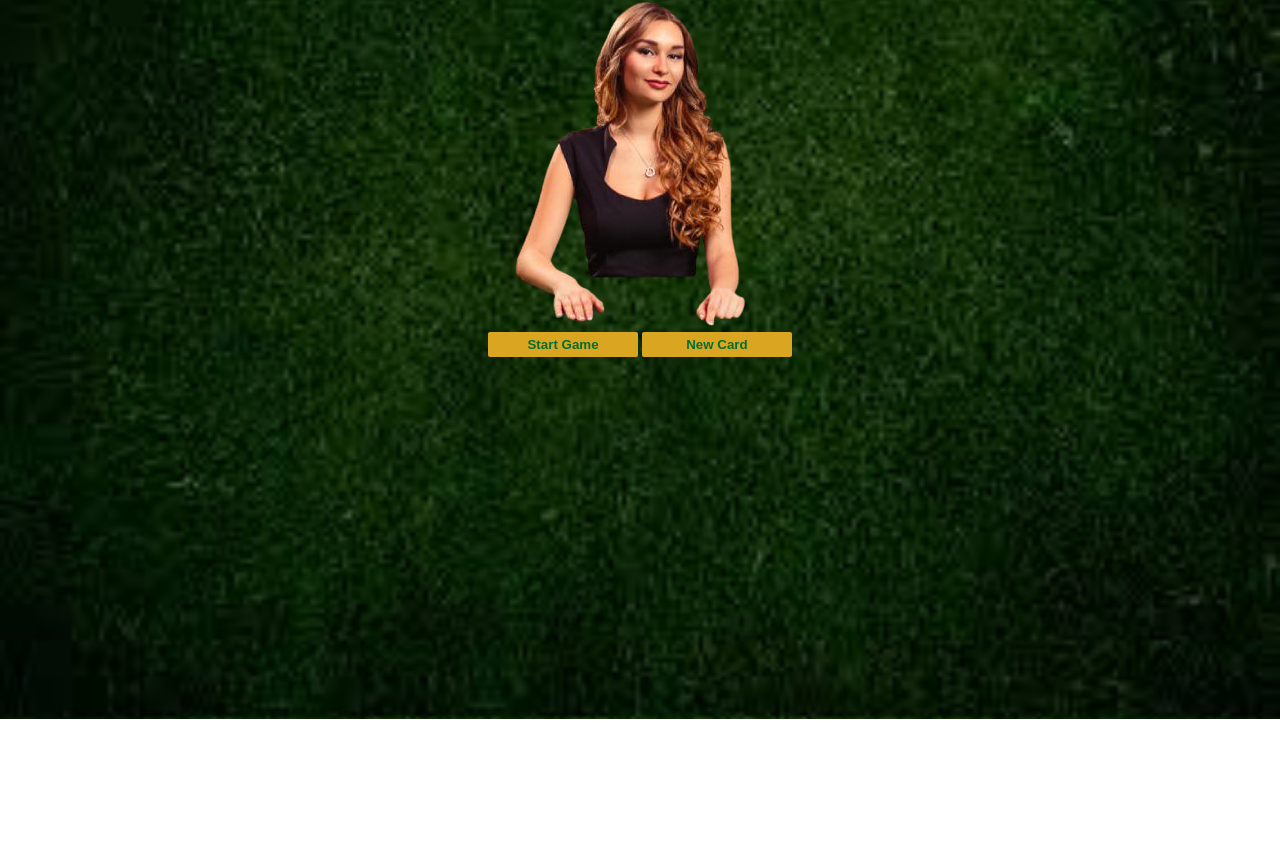
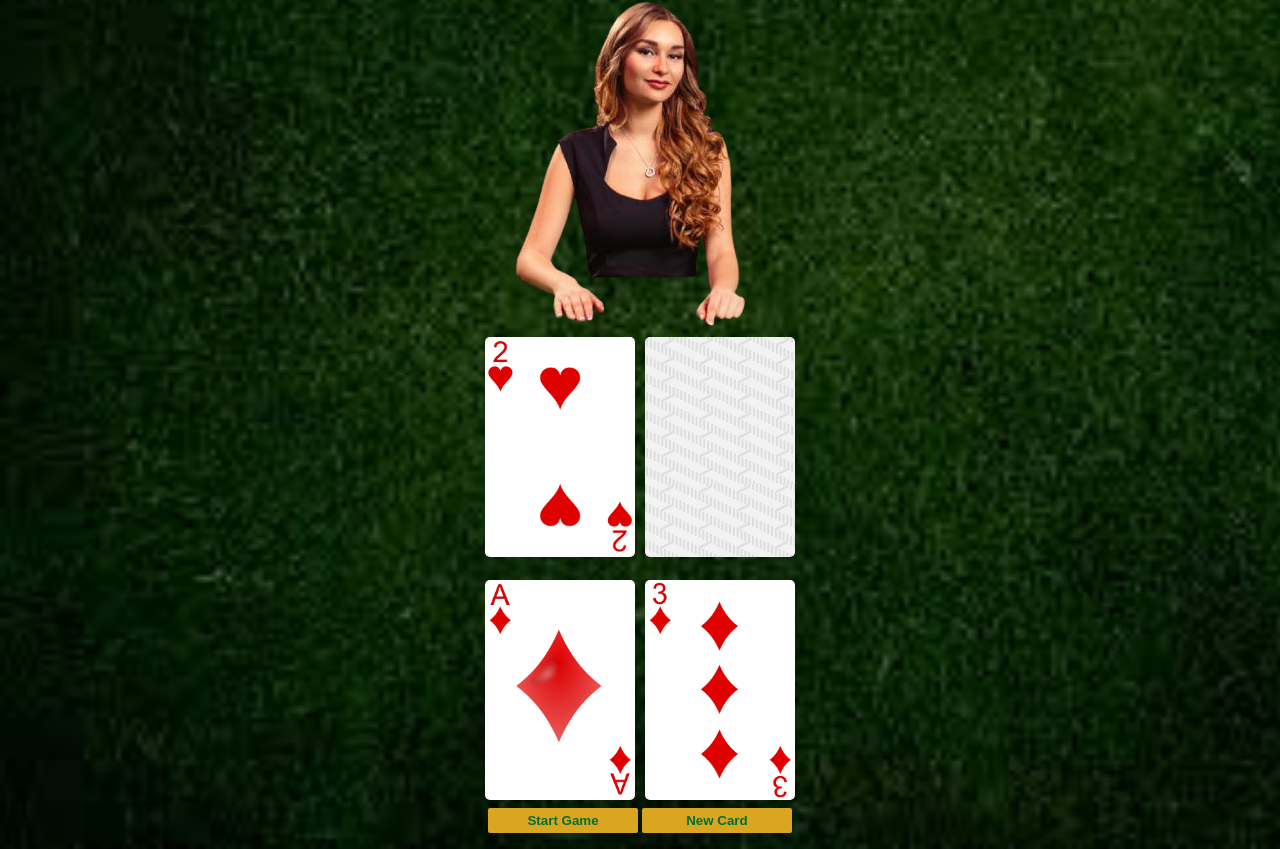
Before and after one commit to giorgikurdadze/blackJack, a plain HTML site: page BlackJack/index.html in a window 1280 px wide. Both pictures are taken after a click on the button "Start Game". Shown: the part 81-930 px from the top of the page. Before the commit the page ends 800 px from the top, so only its background shows below. Drawn offline with Linux system fonts and the light colour scheme.

Commit message:
ar aitvirteba

```diff
--- a/BlackJack/index.html
+++ b/BlackJack/index.html
@@ -16,7 +16,7 @@
             alt="">
     </div>
     <div class="result">
-        <div id="dealer-card-el"></div>
+        <div style="margin-bottom: 10px;" id="dealer-card-el"></div>
         <div id="user-card-el"></div>
     </div>
     <button id="startGame">Start Game</button>
--- a/BlackJack/index.js
+++ b/BlackJack/index.js
@@ -1,13 +1,17 @@
 // points
+let cards = [2, 3, 4, 5, 6, 7, 8, 9, 10, 'J', 'Q', 'K', 'A']
+let colors = ["clubs", "diamonds", "hearts", "spades"]
+
+let numbericValues = new Map([
+    ['J', 10], ['Q', 10], ['K', 10], ['A', 11]
+])
+
 let userCards = []
 let dealerCards = []
 
-// `<img style="background-color: white; width: 150px; border-radius:5px; margin: 5px;" src="./Photos/Cards/${randomNumber}_of_${colors[Math.floor(Math.random() * colors.length)]}.png" />`
-
 // main engine
-let colors = ["clubs", "diamonds", "hearts", "spades"]
 let getRandomCard = (isDealer=false) => {
-    let number = Math.floor(Math.random() * 13 + 2)
+    let number = cards[Math.floor(Math.random() * cards.length)]
     let color = colors[Math.floor(Math.random() * colors.length)]
     if (number >= 10 && number != 14) {
         number = 10
@@ -15,7 +19,7 @@ let getRandomCard = (isDealer=false) => {
         number = 11
     }
 
-    isDealer ? dealerCards.push({number, color}) : userCards.push({number, color})
+    isDealer ? dealerCards.push({number, color, flip: true}) : userCards.push({number, color, flip: true})
 }
 
 // main functions
@@ -29,6 +33,7 @@ let startGame = () => {
     // for dealer
     getRandomCard(true)
     getRandomCard(true)
+    dealerCards[0].flip = false
 
     renderCards()
 }
@@ -36,20 +41,24 @@ let startGame = () => {
 let cardEl = document.querySelector("#user-card-el")
 let dealerEl = document.querySelector("#dealer-card-el")
 let renderCards = () => {
+    cardEl.innerHTML = ''
+    dealerEl.innerHTML = ''
     userCards.map(e => {
-        cardEl.innerHTML += `<img style="background-color: white; width: 150px; border-radius:5px; margin: 5px;" src="./Photos/Cards/${e.number}_of_${e.color}.png`
-        console.log(e)
+        cardEl.innerHTML += `<img style="background-color: white; width: 150px; height: 220px; border-radius:5px; margin: 5px;" src="./Photos/Cards/${e.number}_of_${e.color}.png" />`
     })
     dealerCards.map(e => {
-        dealerEl.innerHTML += `<img style="background-color: white; width: 150px; border-radius:5px; margin: 5px;" src="./Photos/Cards/${e.number}_of_${e.color}.png`
-        console.log(e)
+        if (e.flip) {
+            dealerEl.innerHTML += `<img style="width: 150px; height: 220px; border-radius:5px; margin: 5px;" src="./Photos/Cards/back.png" />`
+        } else {
+            dealerEl.innerHTML += `<img style="background-color: white; width: 150px; height: 220px; border-radius:5px; margin: 5px;" src="./Photos/Cards/${e.number}_of_${e.color}.png" />`
+        }
     })
 }
 
 let addCard = () => {
 
-    console.log(userCards)
-    console.log(dealerCards)
+    getRandomCard()
+    renderCards()
 }
 
 // buttons
```
Also changed, not shown: BlackJack/Photos/Cards/A_of_clubs.png (renamed from BlackJack/Photos/Cards/14_of_clubs.png), BlackJack/Photos/Cards/A_of_diamonds.png (renamed from BlackJack/Photos/Cards/14_of_diamonds.png), BlackJack/Photos/Cards/A_of_hearts.png (renamed from BlackJack/Photos/Cards/14_of_hearts.png), BlackJack/Photos/Cards/A_of_spades.png (renamed from BlackJack/Photos/Cards/14_of_spades.png), BlackJack/Photos/Cards/J_of_clubs.png (renamed from BlackJack/Photos/Cards/11_of_clubs.png), BlackJack/Photos/Cards/J_of_diamonds.png (renamed from BlackJack/Photos/Cards/11_of_diamonds.png), BlackJack/Photos/Cards/J_of_hearts.png (renamed from BlackJack/Photos/Cards/11_of_hearts.png), BlackJack/Photos/Cards/J_of_spades.png (renamed from BlackJack/Photos/Cards/11_of_spades.png), BlackJack/Photos/Cards/K_of_clubs.png (renamed from BlackJack/Photos/Cards/13_of_clubs.png), BlackJack/Photos/Cards/K_of_diamonds.png (renamed from BlackJack/Photos/Cards/13_of_diamonds.png), BlackJack/Photos/Cards/K_of_hearts.png (renamed from BlackJack/Photos/Cards/13_of_hearts.png), BlackJack/Photos/Cards/K_of_spades.png (renamed from BlackJack/Photos/Cards/13_of_spades.png), BlackJack/Photos/Cards/Q_of_clubs.png (renamed from BlackJack/Photos/Cards/12_of_clubs.png), BlackJack/Photos/Cards/Q_of_diamonds.png (renamed from BlackJack/Photos/Cards/12_of_diamonds.png), 2 more files.
